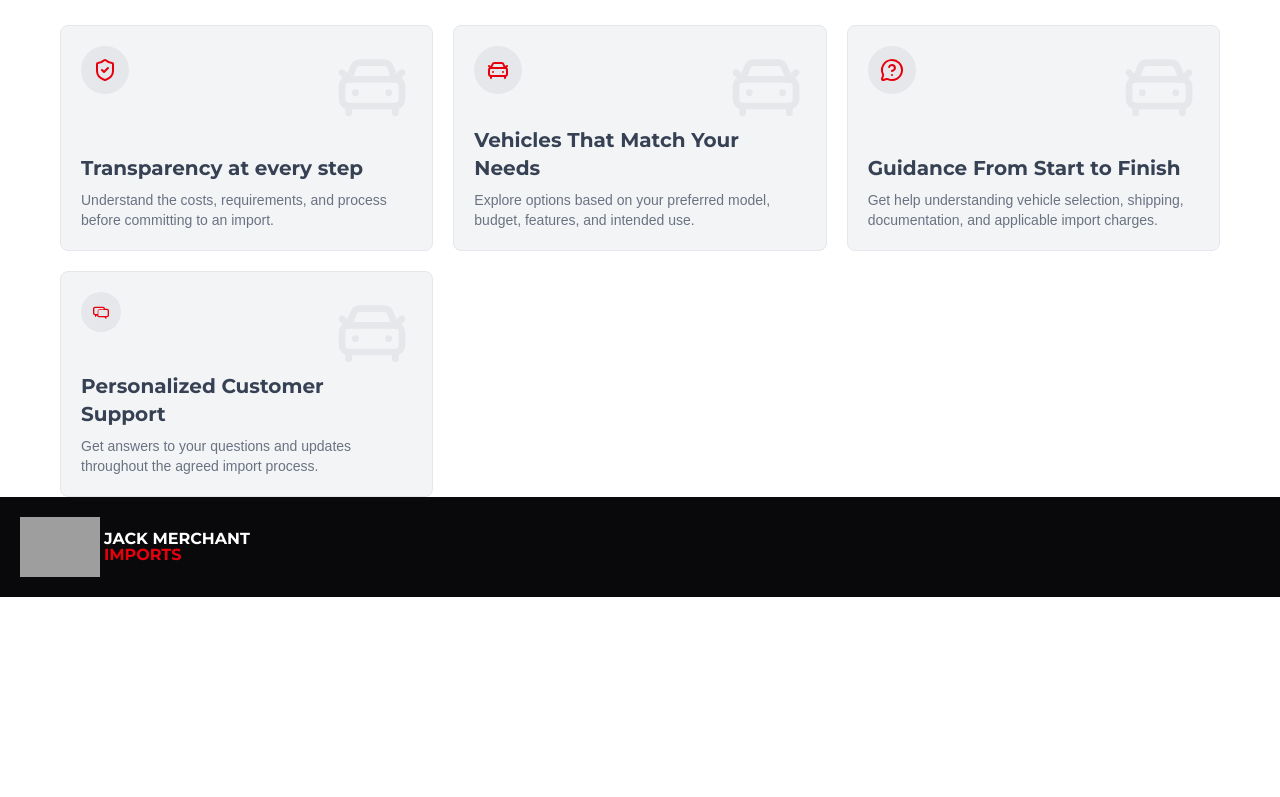
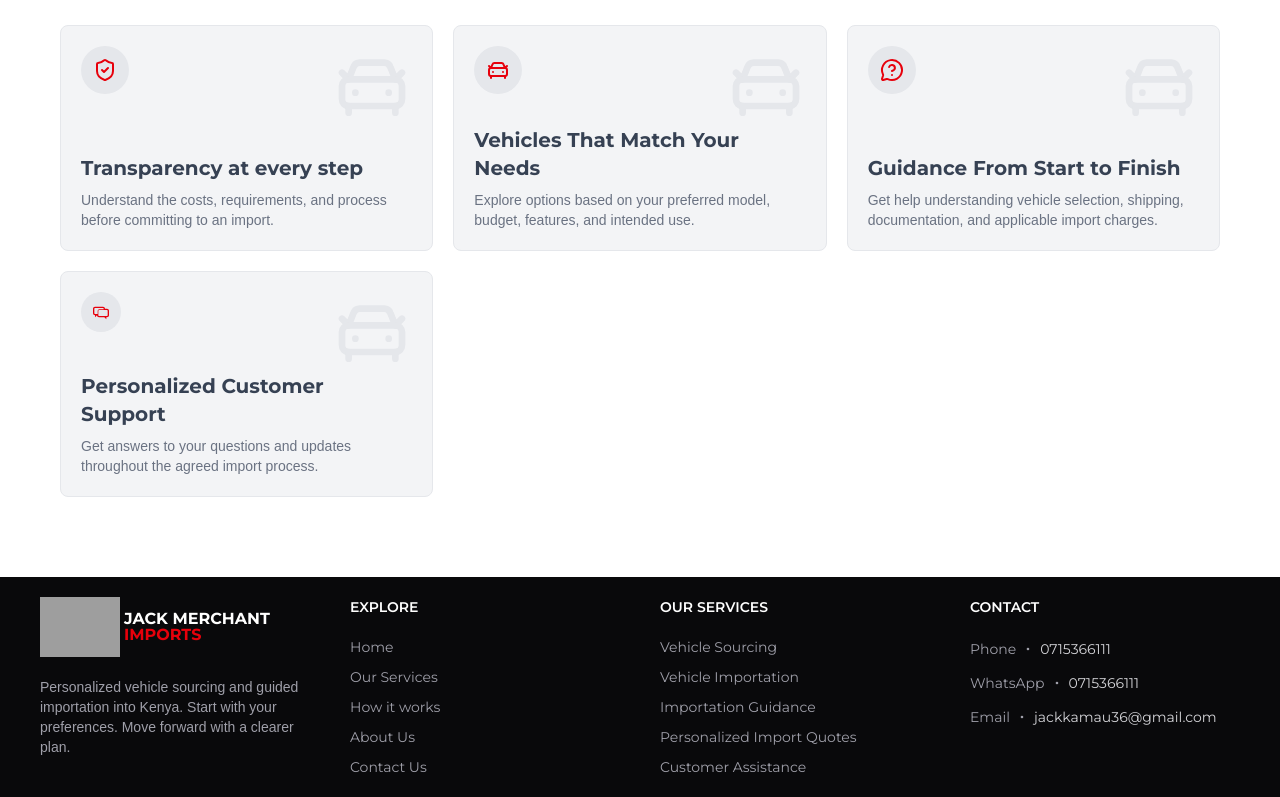
Before and after one commit to migichi47/jack-merchant-imports, a React (Vite) app in the folder client/: page / in a window 1280 px wide. Shown: the part 763-1560 px from the top of the page. Before the commit the page ends 1360 px from the top, so only its background shows below. Built offline with nearby package versions, Linux system fonts and the light colour scheme; no server answers; grey boxes are pictures that could not be loaded.

Commit message:
create and style footer

```diff
--- a/client/src/Layout.jsx
+++ b/client/src/Layout.jsx
@@ -7,7 +7,7 @@ const Layout = () => {
   return (
     <>
       <Header />
-      <div className="pt-20">
+      <div className="py-20">
         <Outlet />
       </div>
       <Footer />
--- a/client/src/components/Footer.jsx
+++ b/client/src/components/Footer.jsx
@@ -1,11 +1,75 @@
 import React from "react";
 import Logo from "./Logo";
+import { Dot } from "lucide-react";
 
 const Footer = () => {
   return (
-    <div className="bg-zinc-950 p-5">
-      <div>
-        <Logo variant="secondary" />
+    <div className="bg-zinc-950 p-5 text-white w-full">
+      <div className="max-w-300 mx-auto grid sm:grid-cols-2 md:grid-cols-3 lg:grid-cols-4 gap-10">
+        <div className="space-y-5 [&>div]:space-y-2.5">
+          <Logo variant="secondary" />
+          <p className="text-zinc-400 text-sm">
+            Personalized vehicle sourcing and guided importation into Kenya.
+            Start with your preferences. Move forward with a clearer plan.
+          </p>
+        </div>
+
+        <div className="space-y-5 [&>div]:space-y-2.5">
+          <h1 className="uppercase font-semibold text-sm">Explore</h1>
+          <div className="flex flex-col text-zinc-400 text-sm [&>span]:hover:text-white
+          [&>span]:cursor-pointer [&>span]:hover:underline">
+            {[
+              "Home",
+              "Our Services",
+              "How it works",
+              "About Us",
+              "Contact Us",
+            ].map((link) => (
+              <span key={link}>{link}</span>
+            ))}
+          </div>
+        </div>
+        <div className="space-y-5 [&>div]:space-y-2.5">
+          <h1 className="uppercase font-semibold text-sm">Our services</h1>
+          <div className="flex flex-col text-zinc-400 text-sm">
+            {[
+              "Vehicle Sourcing",
+              "Vehicle Importation",
+              "Importation Guidance",
+              "Personalized Import Quotes",
+              "Customer Assistance",
+            ].map((link) => (
+              <span key={link}>{link}</span>
+            ))}
+          </div>
+        </div>
+        <div className="space-y-5 [&>div]:space-y-2.5">
+          <h1 className="uppercase font-semibold text-sm">contact</h1>
+          <div
+            className="flex flex-col text-zinc-400 text-sm [&>span]:flex [&>span]:items-center [&>span]:gap-1
+          [&>span]:[&>span]:text-zinc-300"
+          >
+            {[
+              {
+                name: "Phone",
+                contact: "0715366111",
+              },
+              {
+                name: "WhatsApp",
+                contact: "0715366111",
+              },
+              {
+                name: "Email",
+                contact: "jackkamau36@gmail.com",
+              },
+            ].map((contact, i) => (
+              <span key={i}>
+                {contact.name} <Dot className="w-4" />{" "}
+                <span>{contact.contact}</span>
+              </span>
+            ))}
+          </div>
+        </div>
       </div>
     </div>
   );
```
